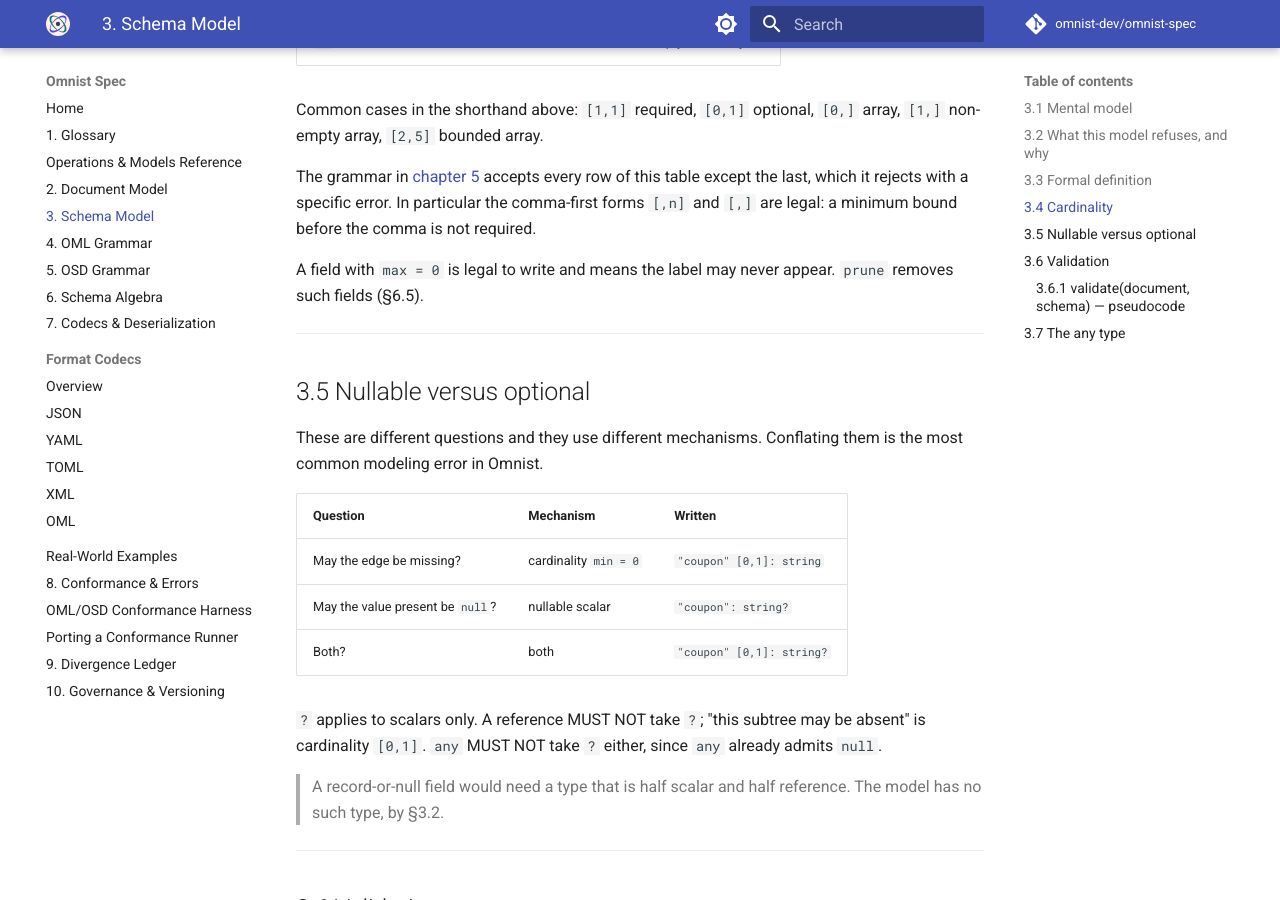
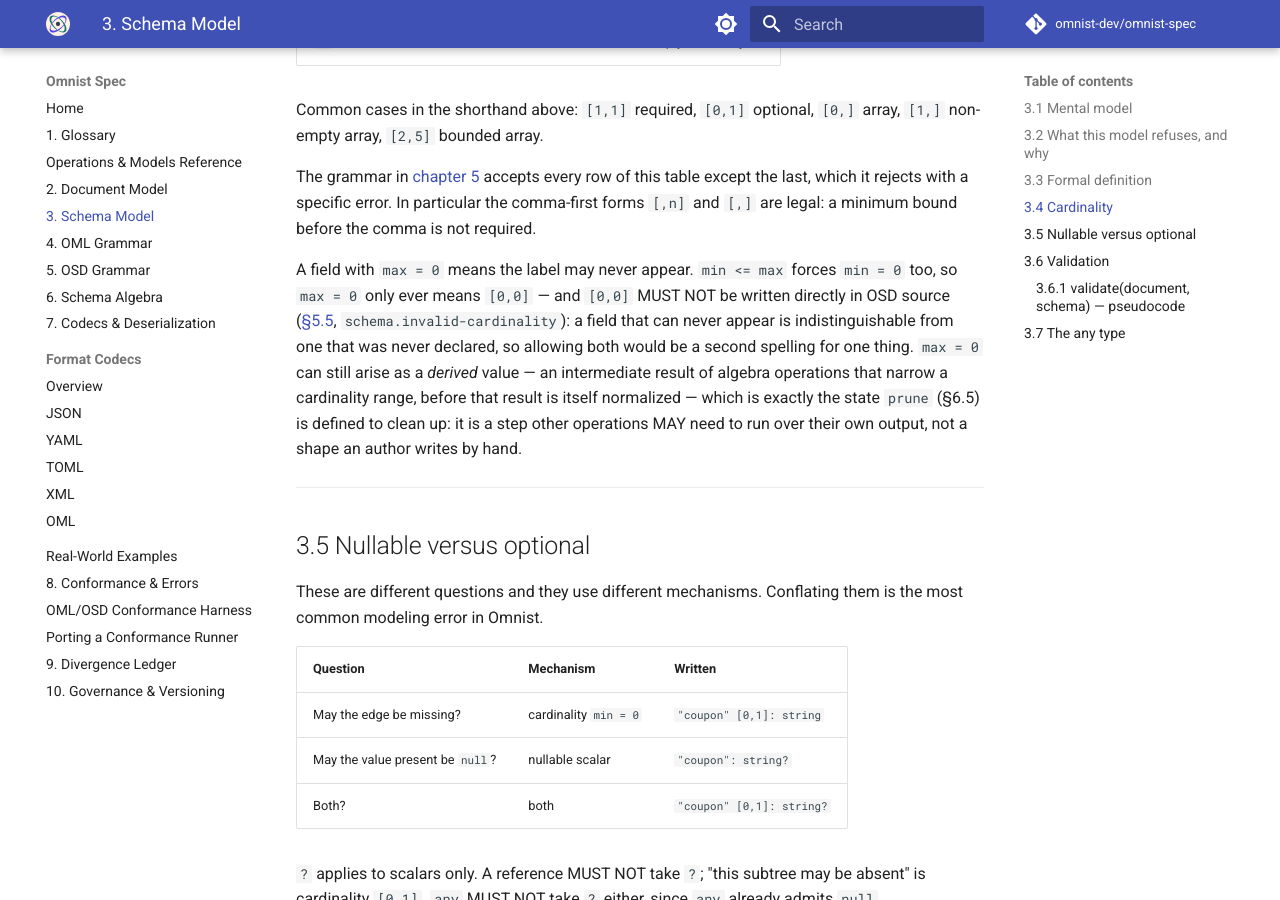
Before and after one commit to omnist-dev/omnist-spec, an MkDocs documentation site: the page built from docs/03-schema-model.md, in a window 1280 px wide and 900 px high, scrolled down 4380 px. Built offline with MkDocs 1.6.1 and Material for MkDocs 9.7.7, drawn with Linux system fonts in a browser that asks for light colours; comment, search, counter and statistics services are not loaded.

Commit message:
Fix Sec3.4 contradicting the [0,0] cardinality rule
Sec3.4 said "a field with max = 0 is legal to write" -- but min <= max
forces min = 0 whenever max = 0, so max = 0 only ever means [0,0], and
[0,0] was made illegal to write in OSD source earlier this session
(commit cea3b3e, Sec5.5, schema.invalid-cardinality). These two
sections directly contradicted each other; found while auditing Sec3
for the same "referenced but never fully reconciled" gap shape as the
NUMBER/DATE fixes.

No behavior changes here, no new conformance vector needed -- this is
purely reconciling prose that had drifted out of sync with an earlier
fix. Clarifies that max = 0 remains a legitimate *derived* state
(prune's own precondition, Sec6.5) even though it is no longer legal
OSD *source* syntax.

```diff
--- a/docs/03-schema-model.md
+++ b/docs/03-schema-model.md
@@ -184,8 +184,17 @@ except the last, which it rejects with a specific error. In particular the
 comma-first forms `[,n]` and `[,]` are legal: a minimum bound before the comma
 is not required.
 
-A field with `max = 0` is legal to write and means the label may never appear.
-`prune` removes such fields (§6.5).
+A field with `max = 0` means the label may never appear. `min <= max` forces
+`min = 0` too, so `max = 0` only ever means `[0,0]` — and `[0,0]` MUST NOT be
+written directly in OSD source ([§5.5](05-osd-grammar.md#55-cardinality),
+`schema.invalid-cardinality`): a field that can never appear is
+indistinguishable from one that was never declared, so allowing both would be
+a second spelling for one thing. `max = 0` can still arise as a *derived*
+value — an intermediate result of algebra operations that narrow a
+cardinality range, before that result is itself normalized — which is exactly
+the state `prune` (§6.5) is defined to clean up: it is a step other
+operations MAY need to run over their own output, not a shape an author
+writes by hand.
 
 ---
 
```
